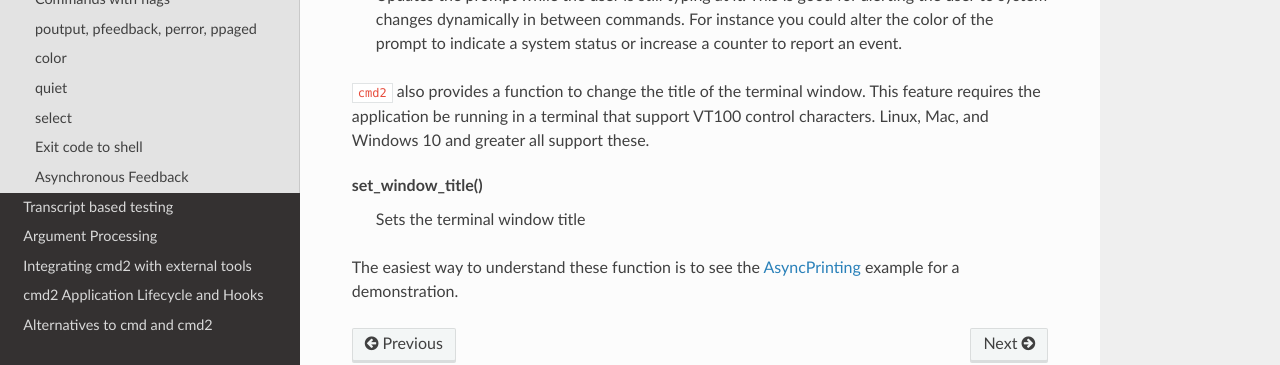
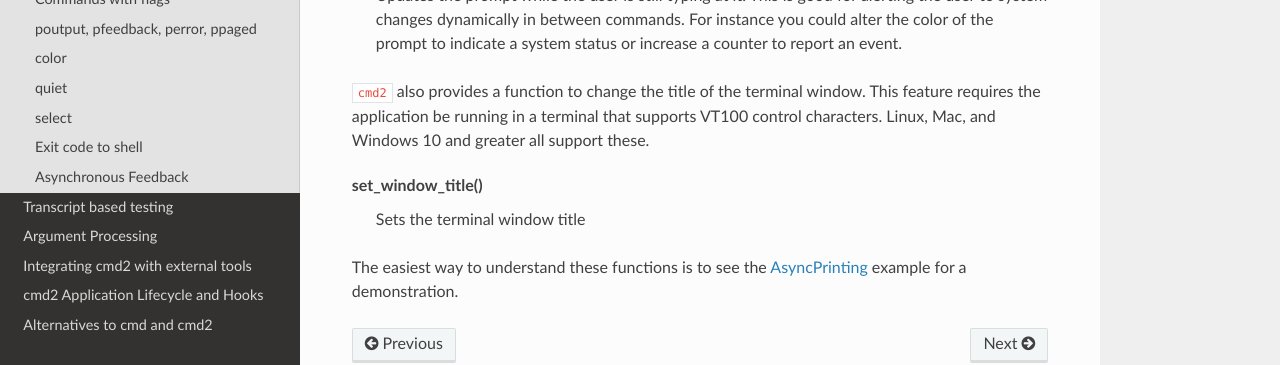
Before and after one commit to python-cmd2/cmd2, a Sphinx documentation site: the page built from docs/unfreefeatures.rst, in a window 1280 px wide and 900 px high, scrolled down 4039 px. Shown: the part 407-772 px from the top of the window. Built offline with Sphinx 7.4.7 and the Read the Docs theme 2.0.0, drawn with Linux system fonts in a browser that asks for light colours.

Commit message:
Addressing code review comments

```diff
--- a/docs/unfreefeatures.rst
+++ b/docs/unfreefeatures.rst
@@ -209,13 +209,13 @@ async_update_prompt()
     a system status or increase a counter to report an event.
 
 ``cmd2`` also provides a function to change the title of the terminal window. This feature requires the
-application be running in a terminal that support VT100 control characters. Linux, Mac, and Windows 10 and
+application be running in a terminal that supports VT100 control characters. Linux, Mac, and Windows 10 and
 greater all support these.
 
 set_window_title()
     Sets the terminal window title
 
 
-The easiest way to understand these function is to see the AsyncPrinting_ example for a demonstration.
+The easiest way to understand these functions is to see the AsyncPrinting_ example for a demonstration.
 
 .. _AsyncPrinting: https://github.com/python-cmd2/cmd2/blob/master/examples/async_printing.py
```
Also changed, not shown: 1 other file.
